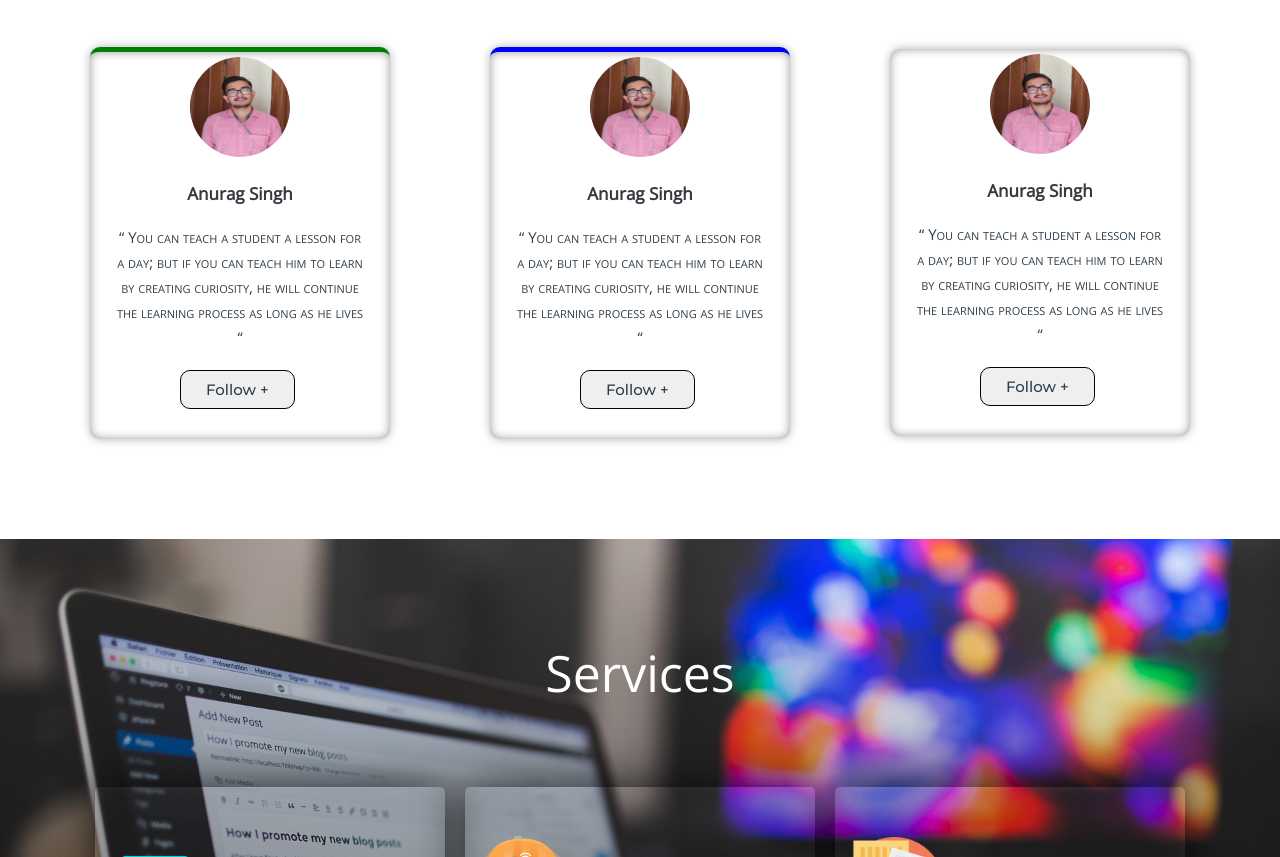
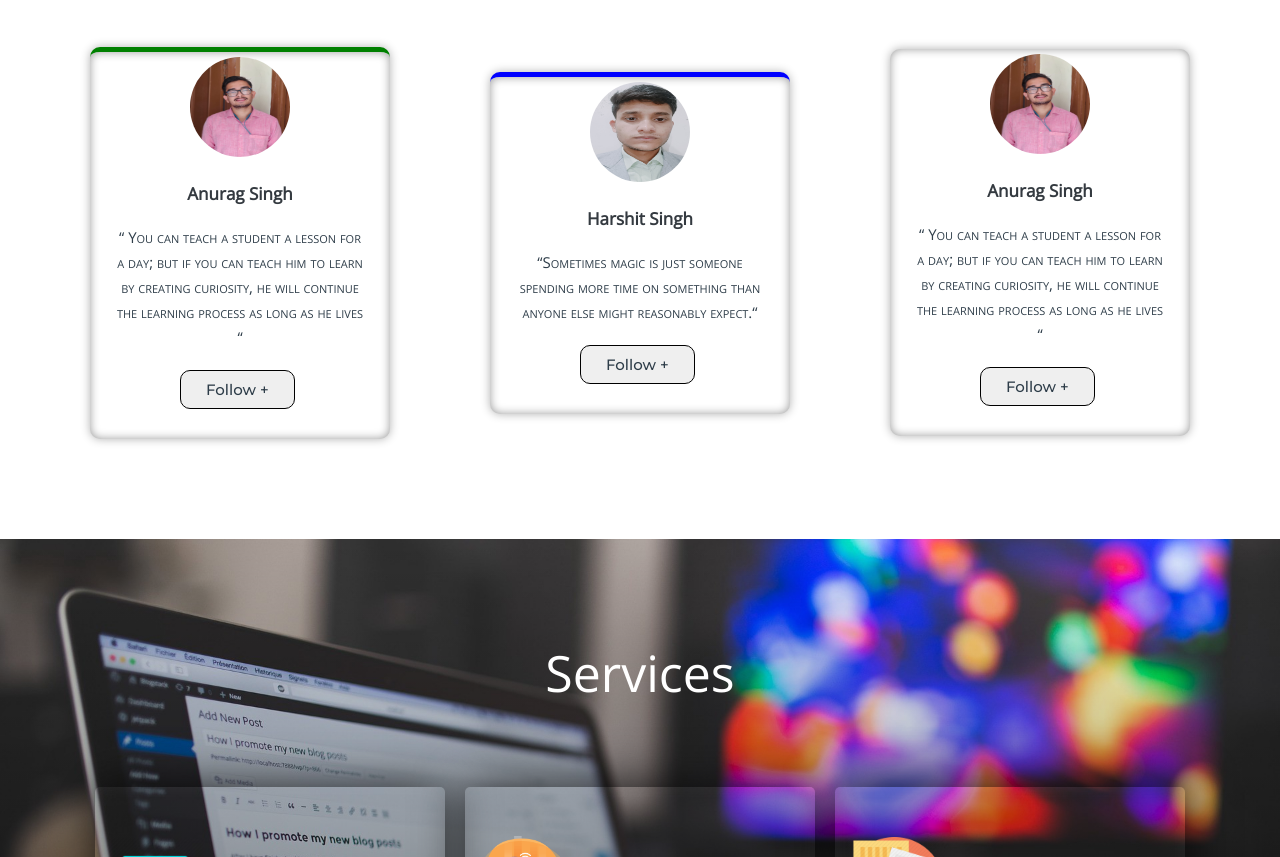
Before and after one commit to Anurag-Singh-20112002/Study-Up, a plain HTML site: page index.html in a window 1280 px wide. Shown: the part 2974-3831 px from the top of the page. Drawn offline with nearby package versions, Linux system fonts and the light colour scheme.

Commit message:
Update index.html

```diff
--- a/index.html
+++ b/index.html
@@ -145,12 +145,12 @@
 				</center>
 			</div>
 			<div class="card">
-				<center><img src="images/creator/Anurag.jpeg"></center>
-				<center><div class="card-title">Anurag Singh</div>
+				<center><img src="images/creator/Harshit.jpg"></center>
+				<center><div class="card-title">Harshit Singh</div>
 				<div id="detail">
-					<p>“ You can teach a student a lesson for a day; but if you can teach him to learn by creating curiosity, he will continue the learning process as long as he lives “</p>
+					<p>“Sometimes magic is just someone spending more time on something than anyone else might reasonably expect.“</p>
 					<div class="duty"></div>
-					<a href="https://www.linkedin.com/in/anurag-singh-0204a71b8/" target="_blank"><button class="btn-roshan">Follow +</button></a>
+					<a href="https://github.com/SinghHarshit2024" target="_blank"><button class="btn-roshan">Follow +</button></a>
 				</div>
 				</center>
 			</div>
@@ -281,7 +281,7 @@
 
 	<div class="feedbox">
 		<div class="feed">
-			<form action="mailto:harshit@gmail.com" method="post" enctype="text/plain">
+			<form action="mailto:singhharshit2024@gmail.com" method="post" enctype="text/plain">
 				<label>Your Name</label><br>
 				<input type="text" name="" class="fname" required="required"><br>
 				<label>Email</label><br>
```
